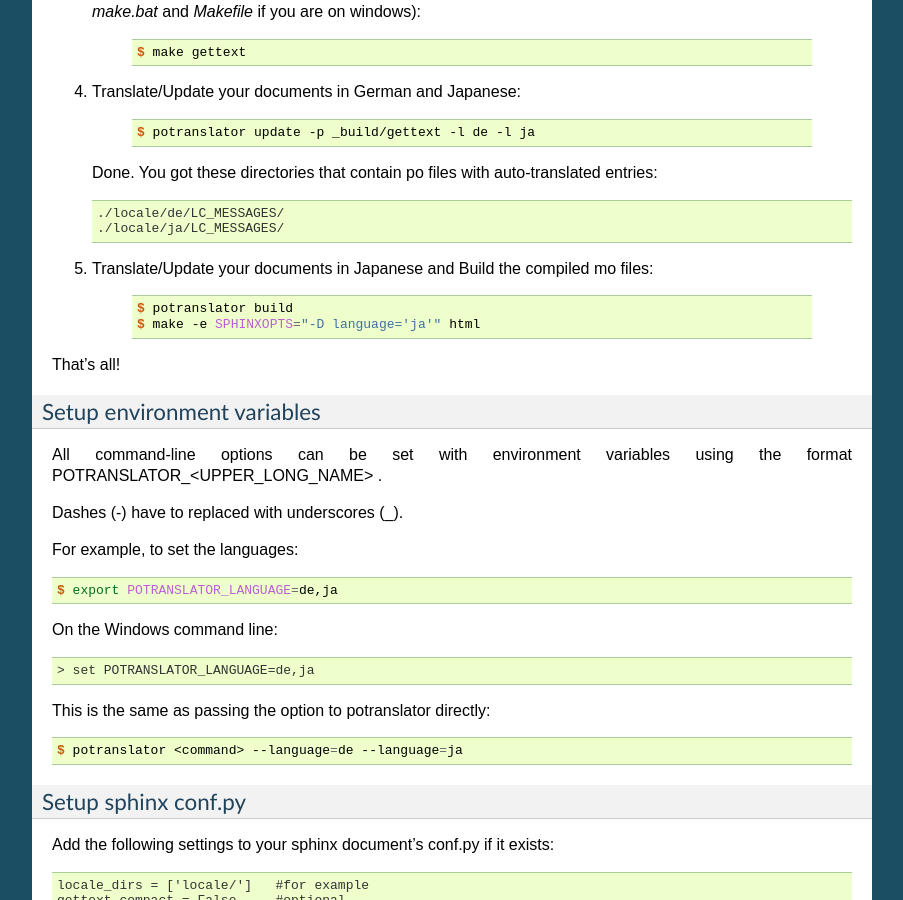
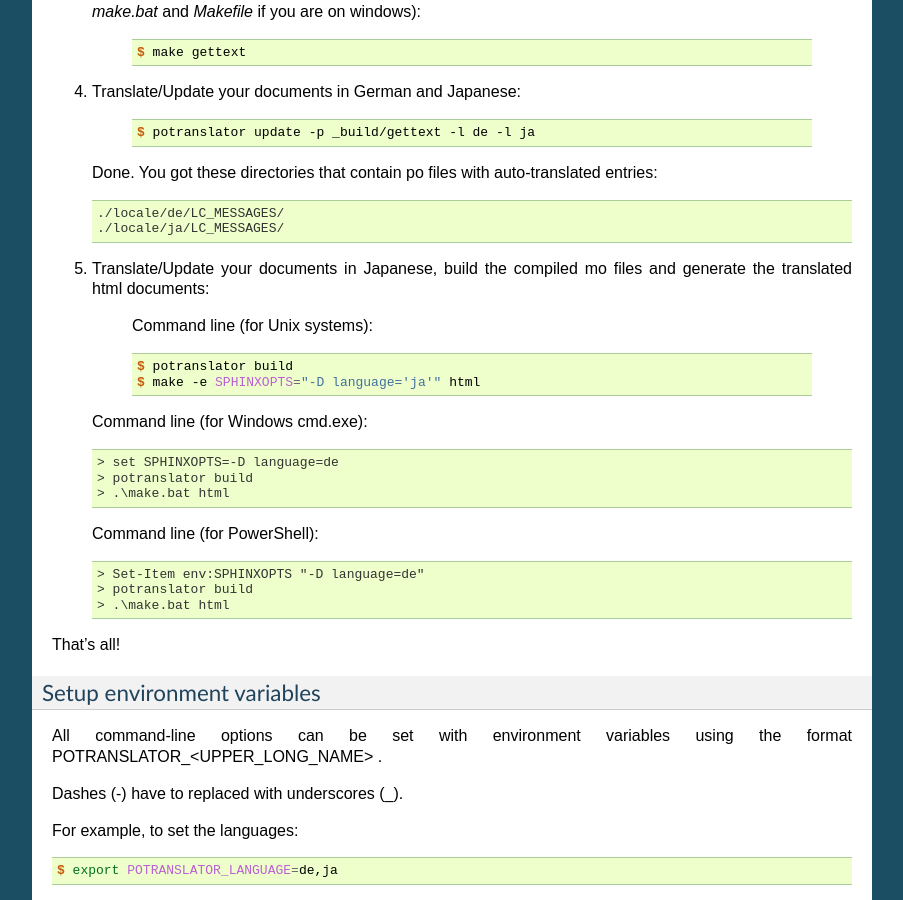
Before and after one commit to SekouD/potranslator, a Sphinx documentation site: the page built from docs/usage.rst, in a window 1280 px wide and 900 px high, scrolled down 778 px. Shown: the whole window, without its empty margins (198-1101 px from the left). Built offline with Sphinx 7.4.7, drawn with Linux system fonts in a browser that asks for light colours; the version number is read from the project's files by our own code.

Commit message:
Updated documentation.

```diff
--- a/docs/usage.rst
+++ b/docs/usage.rst
@@ -68,12 +68,31 @@
         ./locale/ja/LC_MESSAGES/
 
 
-5. Translate/Update your documents in Japanese and Build the compiled mo files:
+5. Translate/Update your documents in Japanese, build the compiled mo files and generate the translated html documents:
+
+    Command line (for Unix systems):
 
     .. code-block:: console
 
         $ potranslator build
         $ make -e SPHINXOPTS="-D language='ja'" html
+
+
+   Command line (for Windows cmd.exe):
+
+   .. code-block:: console
+
+      > set SPHINXOPTS=-D language=de
+      > potranslator build
+      > .\make.bat html
+
+   Command line (for PowerShell):
+
+   .. code-block:: console
+
+      > Set-Item env:SPHINXOPTS "-D language=de"
+      > potranslator build
+      > .\make.bat html
 
 That's all!
 
```
Also changed, not shown: README.rst (+20 -1 lines).
